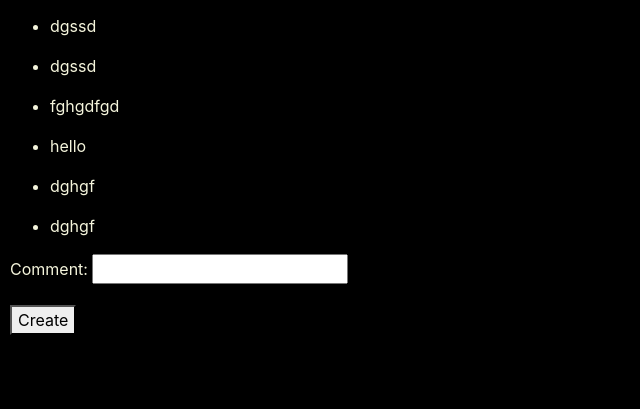
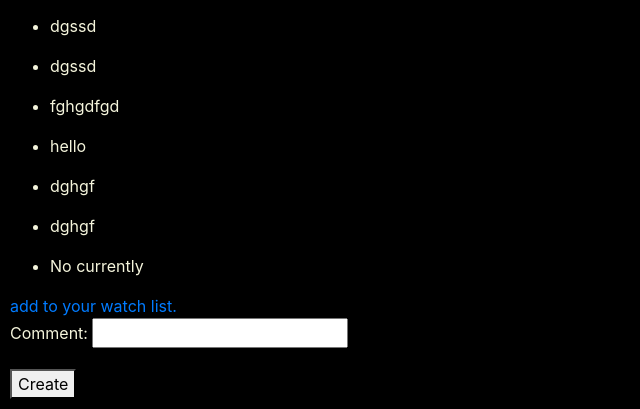
Before and after one commit to eduper1/E-commerce-Django, a Django app: page /1 in a window 1280 px wide. Shown: the part 997-1406 px from the top of the page, without its empty margins (0-640 px from the left). Before the commit the page ends 1332 px from the top, so only its background shows below. Run offline with Django 3.2, Linux system fonts and the light colour scheme; a user stored in the database is signed in; data comes from the database, SQL or seed files in the repository; some libraries are stand-ins or nearby versions.

Commit message:
add a link to watchlist route

```diff
--- a/auctions/templates/auctions/auc_details.html
+++ b/auctions/templates/auctions/auc_details.html
@@ -22,10 +22,35 @@
                 <li> No comments currently </li>
             </ul>
             {% endfor %}
+
+
+
+            <p>{% for watch in watches %}
+                <ul>
+                    <li>{{watch}}</li>
+                </ul>
+                {% empty %}
+                <ul>
+                    <li> No currently </li>
+                </ul>
+                {% endfor %}
         </p>
     </div>
 </div>
 {% if user.is_authenticated %}
+    {% comment %} {{ watch }} {% endcomment %}
+    {% comment %} {% if is_fav %} {% endcomment %}
+    <a href="{% url 'addwatchlist' detail.id %}"> add to your watch list.</a>
+    {% comment %} {% else %} {% endcomment %}
+        {% comment %} <a href="{% url 'addwatchlist' detail.id %}"> REMOVE.</a> {% endcomment %}
+    {% comment %} {% endif %} {% endcomment %}
+    {% comment %} <form action="{% url 'addwatchlist' detail.id %}" method="POST">
+        {% csrf_token %}
+        <button type="submit" name="favor" value="detail.id" >Add to Watchlist</button>
+    </form> {% endcomment %}
+
+
+    <br>
     <form action="{% url 'comment' detail.id%}" method="POST">
         {% csrf_token %}
         {{com_form.as_p}}
```
